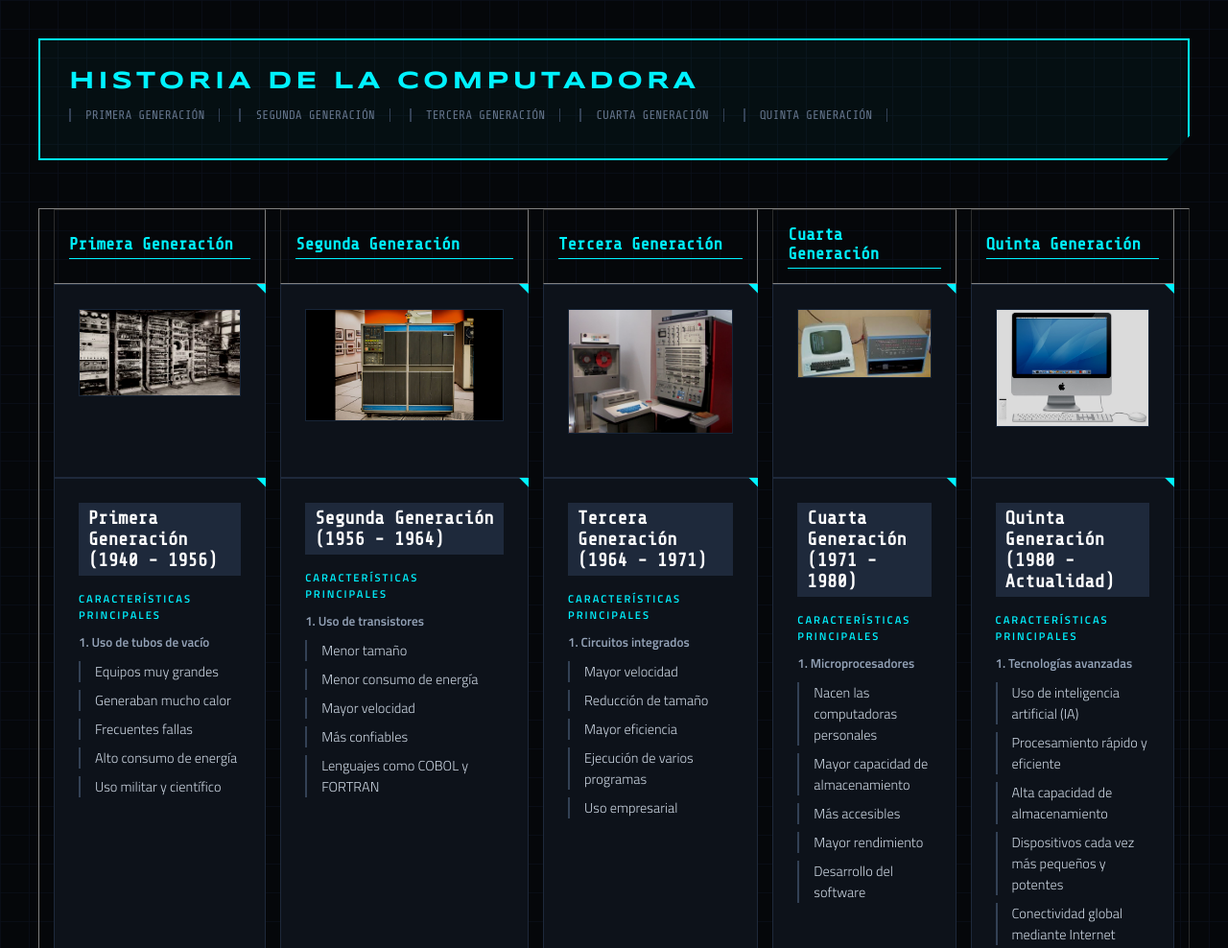
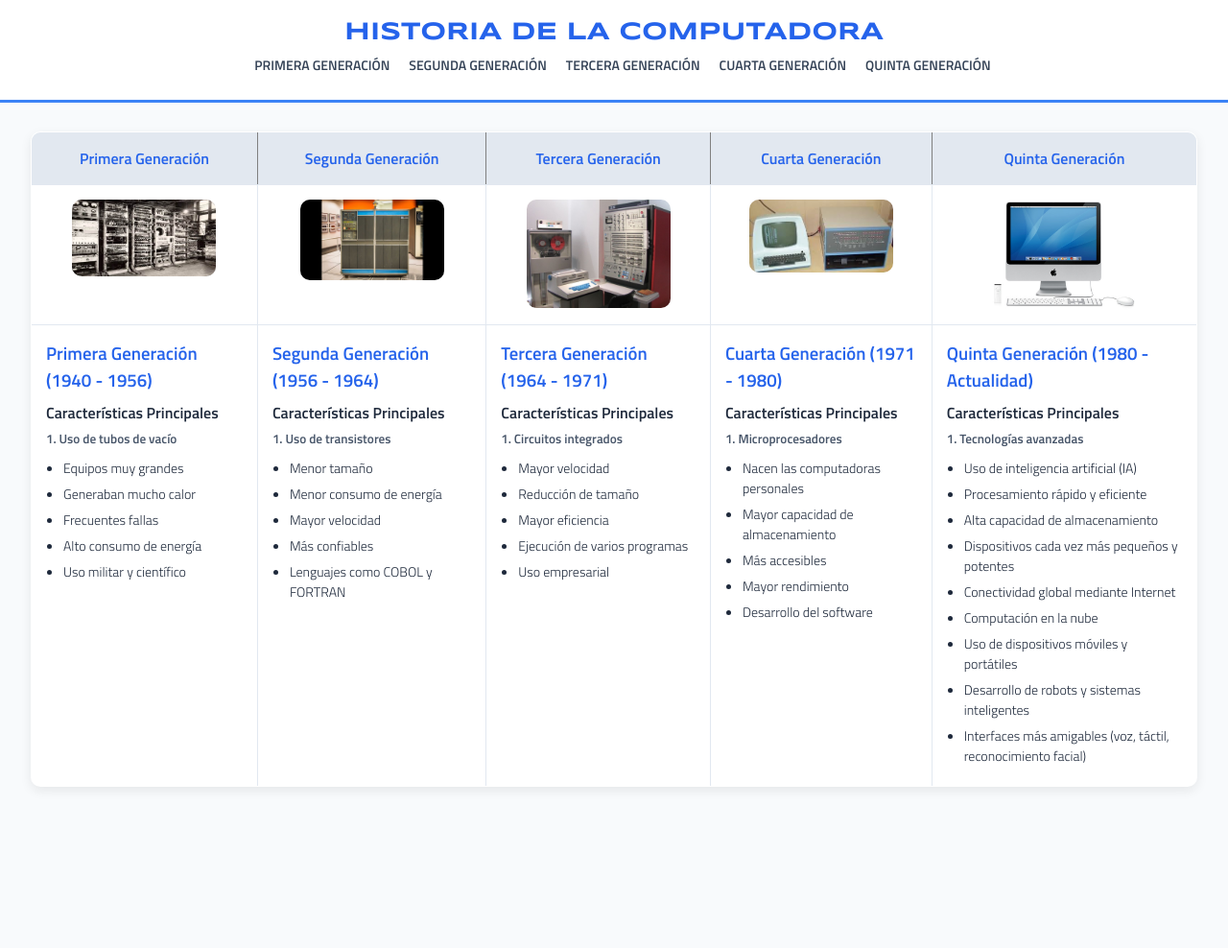
Before and after one commit to 1797manuel-netizen/kirito, a plain HTML site: page index.html in a window 1280 px wide. Shown: the top 988 px of the page at 96% size. After the commit the page ends 850 px from the top, so only its background shows below. Drawn offline with nearby package versions, Linux system fonts and the light colour scheme.

Commit message:
Update estilo.css

```diff
--- a/estilo.css
+++ b/estilo.css
@@ -1,4 +1,4 @@
-@import url('https://fonts.googleapis.com/css2?family=Syncopate:wght@400;700&family=Share+Tech+Mono&family=Titillium+Web:wght@300;600&display=swap');
+@import url('https://fonts.googleapis.com/css2?family=Syncopate:wght@400;700&family=Titillium+Web:wght@300;600&display=swap');
 
 * {
     margin: 0;
@@ -7,165 +7,136 @@
 }
 
 body {
-    background-color: #05070a;
-    background-image:
-        linear-gradient(rgba(10, 15, 25, 0.8) 1px, transparent 1px),
-        linear-gradient(90deg, rgba(10, 15, 25, 0.8) 1px, transparent 1px);
-    background-size: 30px 30px; /* Sutil malla de fondo tipo ingeniería */
-    color: #e0e6ed;
     font-family: 'Titillium Web', sans-serif;
-    padding: 40px;
+    background: #f8fafc;
+    color: #1e293b;
 }
 
-/* Navegación con Estilo de Cabecera de Datos */
+/* NAV */
 nav {
-    border: 2px solid #00f2ff;
-    background: rgba(0, 242, 255, 0.03);
-    padding: 30px;
-    margin-bottom: 50px;
-    position: relative;
-    clip-path: polygon(0 0, 100% 0, 100% 80%, 98% 100%, 0 100%);
+    background: #ffffff;
+    padding: 20px;
+    text-align: center;
+    border-bottom: 3px solid #3b82f6;
 }
 
 nav h1 {
     font-family: 'Syncopate', sans-serif;
-    font-size: 1.6rem;
-    color: #00f2ff;
-    text-transform: uppercase;
-    letter-spacing: 4px;
+    font-size: 26px;
+    margin-bottom: 10px;
+    color: #2563eb;
 }
 
 nav ul {
     list-style: none;
     display: flex;
+    justify-content: center;
     gap: 20px;
-    margin-top: 15px;
 }
 
 nav ul li {
-    font-family: 'Share Tech Mono', monospace;
-    font-size: 0.8rem;
-    color: #64748b;
-    border-right: 1px solid #334155;
-    padding-right: 15px;
+    font-size: 14px;
+    font-weight: bold;
+    color: #334155;
+    transition: 0.3s;
 }
 
-/* Tabla Estilo Módulo de Hardware */
-table {
-    width: 100%;
-    border-collapse: separate;
-    border-spacing: 15px 0;
+nav ul li:hover {
+    color: #2563eb;
+    cursor: pointer;
 }
 
-/* Encabezados */
+/* TABLA */
+table {
+    width: 95%;
+    margin: 30px auto;
+    border-collapse: collapse;
+    background: #ffffff;
+    border-radius: 10px;
+    overflow: hidden;
+    box-shadow: 0 4px 12px rgba(0,0,0,0.08);
+}
+
+/* ENCABEZADOS */
 th {
     padding: 15px;
-    text-align: left;
+    background: #e2e8f0;
 }
 
 th a {
-    color: #00f2ff;
+    color: #2563eb;
     text-decoration: none;
-    font-family: 'Share Tech Mono', monospace;
-    font-size: 1.1rem;
+    font-weight: bold;
+}
+
+th a:hover {
+    text-decoration: underline;
+}
+
+/* CELDAS */
+td {
+    padding: 15px;
+    vertical-align: top;
+    border: 1px solid #e2e8f0;
+}
+
+/* IMÁGENES */
+img {
     display: block;
-    border-bottom: 1px solid #00f2ff;
-    padding-bottom: 5px;
+    margin: auto;
+    border-radius: 10px;
     transition: 0.3s;
 }
 
-th a:hover {
-    background: rgba(0, 242, 255, 0.1);
-    padding-left: 10px;
+img:hover {
+    transform: scale(1.05);
 }
 
-/* Celdas (Contenedores de Información) */
-td {
-    background: #0d121a;
-    border: 1px solid #1e293b;
-    padding: 25px;
-    vertical-align: top;
-    position: relative;
+/* TEXTOS */
+h3 {
+    color: #2563eb;
+    margin-bottom: 8px;
+}
+
+h4 {
+    color: #1e293b;
+    margin-bottom: 5px;
+}
+
+h5 {
+    color: #475569;
+    margin-bottom: 10px;
+}
+
+/* LISTAS */
+ul {
+    padding-left: 18px;
+}
+
+ul li {
+    margin-bottom: 6px;
+    font-size: 14px;
+}
+
+/* HOVER SUAVE */
+td:hover {
+    background: #f1f5f9;
     transition: 0.3s;
 }
 
-/* El efecto "Border Glow" al pasar el ratón */
-td:hover {
-    border-color: #00f2ff;
-    box-shadow: inset 0 0 15px rgba(0, 242, 255, 0.1);
+/* RESPONSIVE */
+@media (max-width: 900px) {
+    table, tr, td, th {
+        display: block;
+        width: 100%;
     }
 
-/* Pequeño adorno en la esquina de cada celda */
-td::before {
-    content: "";
-    position: absolute;
-    top: -1px;
-    right: -1px;
-    width: 10px;
-    height: 10px;
-    background: #00f2ff;
-    clip-path: polygon(100% 0, 0 0, 100% 100%);
+    nav ul {
+        flex-direction: column;
+        gap: 10px;
     }
 
-/* Imágenes */
-img {
-    display: block;
+    td {
         margin-bottom: 20px;
-    border: 1px solid #334155;
-    filter: brightness(0.8) contrast(1.2);
-    width: 100%; /* Ajusta la imagen al ancho de la celda */
-    height: auto;
     }
-
-td:hover img {
-    filter: brightness(1);
-    border-color: #00f2ff;
 }
-
-/* Tipografía Interna */
-h3 {
-    font-family: 'Share Tech Mono', monospace;
-    color: #fff;
-    font-size: 1.2rem;
-    margin-bottom: 15px;
-    background: #1e293b;
-    padding: 5px 10px;
-}
-
-h4 {
-    color: #00f2ff;
-    font-size: 0.7rem;
-    text-transform: uppercase;
-    letter-spacing: 2px;
-    margin-bottom: 10px;
-}
-
-h5 {
-    font-weight: 600;
-    color: #94a3b8;
-    margin-bottom: 10px;
-}
-
-ul {
-    list-style: none;
-}
-
-ul li {
-    font-size: 0.9rem;
-    color: #cbd5e1;
-    margin-bottom: 8px;
-    padding-left: 15px;
-    border-left: 2px solid #334155;
-}
-
-td:hover ul li {
-    border-left-color: #00f2ff;
-}
-
-/* Scrollbar Personalizada */
-::-webkit-scrollbar {
-    width: 8px;
-}
-::-webkit-scrollbar-thumb {
-    background: #00f2ff;
-}
```
Lines whose indentation alone changed are shown as unchanged.
